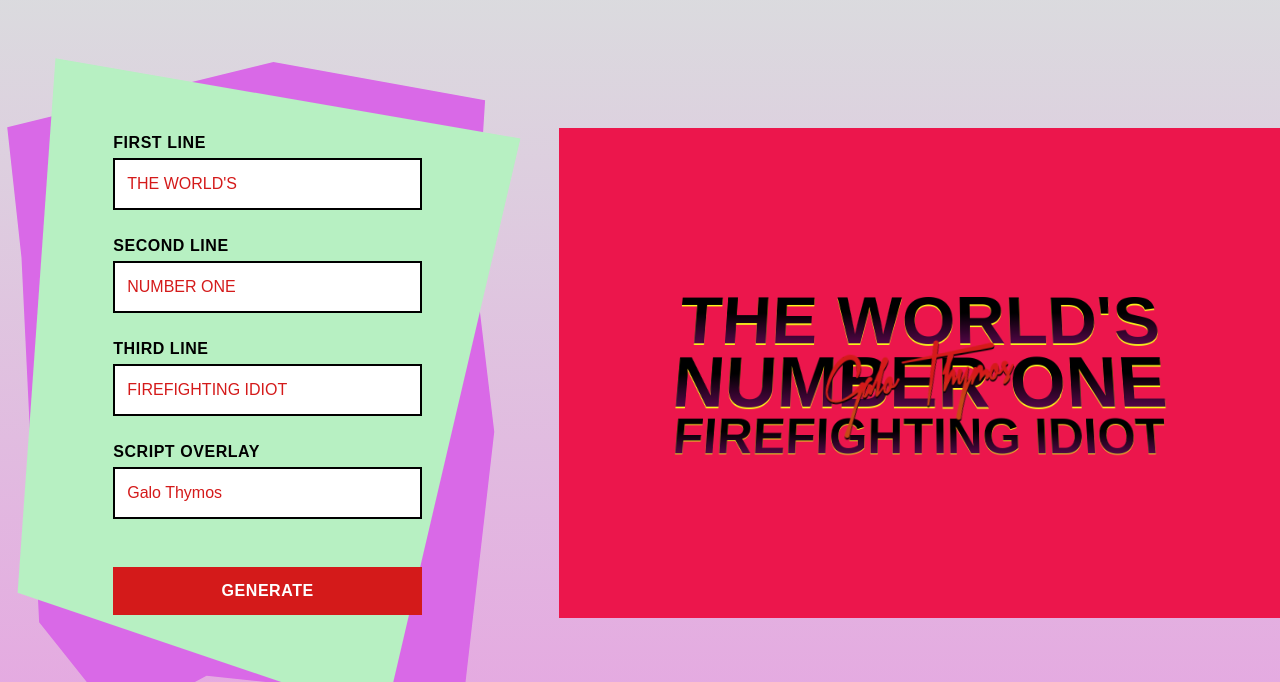
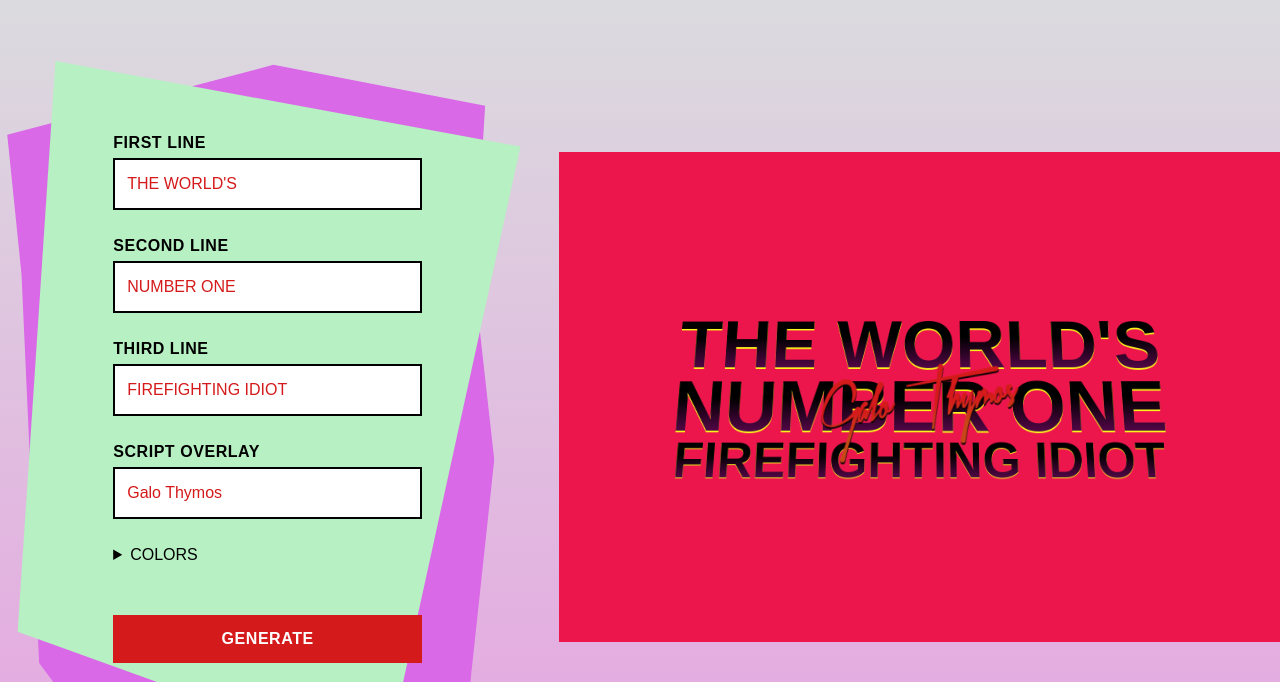
Before and after one commit to evanminto/promare-image-generator, a website built with Parcel: page index.html in a window 1280 px wide. Shown: the part 118-800 px from the top of the page. Built offline with nearby package versions, Linux system fonts and the light colour scheme; files whose address does not match are found by name.

Commit message:
Add color selectors

```diff
--- a/index.html
+++ b/index.html
@@ -48,6 +48,29 @@
           <input id="script" name="script" value="Galo Thymos">
         </p>
 
+        <details>
+          <summary>Colors</summary>
+
+          <color-select name="color_bg" label="Background Color">
+            <color-option name="Pink" value="#EC164C" contrast-value="white" selected></color-option>
+            <color-option name="Blue" value="#3098A5"></color-option>
+            <color-option name="White" value="white"></color-option>
+          </color-select>
+
+          <color-select name="color_text" label="Text Color">
+            <color-option name="Black &amp; Purple" value="linear-gradient(to top, #780967, #000 60%, #000)" contrast-value="white" selected></color-option>
+            <color-option name="Black &amp; Blue" value="linear-gradient(to top, #126367, #000 60%, #000)" contrast-value="white"></color-option>
+            <color-option name="Black" value="black" contrast-value="white"></color-option>
+            <color-option name="White" value="white"></color-option>
+          </color-select>
+
+          <color-select name="color_shadow" label="Shadow Color">
+            <color-option name="Yellow" value="#FBF41A" selected></color-option>
+            <color-option name="Black" value="black" contrast-value="white"></color-option>
+            <color-option name="None" value="_" placeholder-value="hsla(0, 0%, 100%, 0.5)"></color-option>
+          </color-select>
+        </details>
+
         <button>Generate</button>
       </form>
     </title-text-form>
--- a/main.css
+++ b/main.css
@@ -91,6 +91,10 @@ input:focus {
 
 label + input {
   margin-top: 0.1875rem;
+}
+
+summary {
+  cursor: default;
 }
 
 button {
--- a/main.js
+++ b/main.js
@@ -161,7 +161,7 @@ class TitleTextLineElement extends LitElement {
         font-size: var(--font-size-fit);
         font-weight: bold;
         text-transform: uppercase;
-        filter: drop-shadow(0 0.025em #FBF41A);
+        filter: drop-shadow(0 var(--shadow-size) var(--color-shadow));
         margin: auto;
         text-align: center;
       }
@@ -169,13 +169,10 @@ class TitleTextLineElement extends LitElement {
       span {
         -webkit-background-clip: text;
         background-clip: text;
-        background-color: #000;
-        background-image: linear-gradient(
-          to top,
-          #780967,
-          #000 60%,
-          #000
-        );
+        background-color: var(--color-text);
+        background-image: var(--color-text);
+        -webkit-text-stroke: 0.025em var(--color-stroke);
+        text-stroke: 0.025em var(--color-stroke);
         color: transparent;
       }
     `;
@@ -198,7 +195,7 @@ class TitleTextScriptElement extends LitElement {
     const fontSize = fitText(this, {
       fontFamily: "'Xtreem', '851 Chikara', fantasy",
       textTransform: 'none',
-      wordSpacing: '-0.15ch',
+      wordSpacing: '-0.05ch',
     }, targetWidth, true, true);
     this.style.setProperty('--font-size-fit', fontSize);
   }
@@ -231,7 +228,7 @@ class TitleTextScriptElement extends LitElement {
         width: 100%;
         text-align: center;
         text-transform: none;
-        word-spacing: -0.15ch;
+        word-spacing: -0.05ch;
       }
 
       :host([lang='ja']) {
@@ -295,10 +292,6 @@ class TitleTextFrameElement extends LitElement {
         type: String,
         attribute: true,
       },
-      colorTextBottom: {
-        type: String,
-        attribute: true,
-      },
       colorShadow: {
         type: String,
         attribute: true,
@@ -322,9 +315,32 @@ class TitleTextFrameElement extends LitElement {
     return template.content;
   }
 
+  get colorStroke() {
+    if (this.colorText === 'white') {
+      return this.colorShadow;
+    }
+
+    return '_';
+  }
+
+  get shadowSize() {
+    if (this.colorText === 'white' && this.colorShadow === 'black') {
+      return '0.2em';
+    }
+
+    return '0.025em';
+  }
+
   render() {
     return html`
-      <title-text style="--color-bg: ${this.colorBg}; --color-text: ${this.colorText}; --color-text-bottom: ${this.colorTextBottom}; --color-shadow: ${this.colorShadow};">
+      <div class="wrapper" style="
+        --color-bg: ${this.colorBg};
+        --color-text: ${this.colorText};
+        --color-shadow: ${this.colorShadow};
+        --color-stroke: ${this.colorStroke};
+        --shadow-size: ${this.shadowSize};
+      ">
+        <title-text>
           ${this.line1 ? html`<title-text-line>${this.line1}</title-text-line>` : ''}
           ${this.line2 ? html`<title-text-line>${this.line2}</title-text-line>` : ''}
           ${this.line3 ? html`<title-text-line>${this.line3}</title-text-line>` : ''}
@@ -334,6 +350,7 @@ class TitleTextFrameElement extends LitElement {
             </title-text-script>
           ` : ''}
         </title-text>
+      </div>
     `;
   }
 
@@ -341,7 +358,11 @@ class TitleTextFrameElement extends LitElement {
     return css`
       :host {
         display: block;
+      }
+
+      .wrapper {
         background: #EC164C;
+        background: var(--color-bg);
         padding: 20% calc(0.5em + 1vw);
       }
     `;
@@ -377,7 +398,9 @@ class TitleTextFormElement extends LitElement {
       frame.line3 = data.get('line3').trim();
       frame.script = '';
       frame.script = data.get('script').trim();
-      frame.colorScheme = data.get('color_scheme');
+      frame.colorBg = data.get('color_bg');
+      frame.colorText = data.get('color_text');
+      frame.colorShadow = data.get('color_shadow');
 
       frame.hidden = false;
 
@@ -452,9 +475,27 @@ class ColorSelectElement extends LitElement {
     };
   }
 
+  connectedCallback() {
+    super.connectedCallback();
+
+    const input = document.createElement('input');
+    input.type = 'hidden';
+    input.name = this.name;
+
+    this.appendChild(input);
+  }
+
+  firstUpdated() {
+    this.handleChange();
+  }
+
+  handleChange() {
+    this.querySelector('input').value = this.renderRoot.querySelector('input:checked').dataset.value;
+  }
+
   render() {
     return html`
-      <fieldset>
+      <fieldset @change="${this.handleChange}">
         <legend>${this.label}</legend>
 
         <ul>
@@ -468,7 +509,7 @@ class ColorSelectElement extends LitElement {
 
             return html`
               <li>
-                <input id="${id}" name="${this.name}" type="radio" ?checked="${option.selected}">
+                <input id="${id}" name="${this.name}" type="radio" ?checked="${option.selected}" data-value="${option.value}">
                 <label for="${id}" style="--bg: ${option.value === '_' ? option.placeholderValue : option.value}; --text: ${option.contrastValue}">
                   ${option.name}
                 </label>
```
Lines whose indentation alone changed are shown as unchanged.
